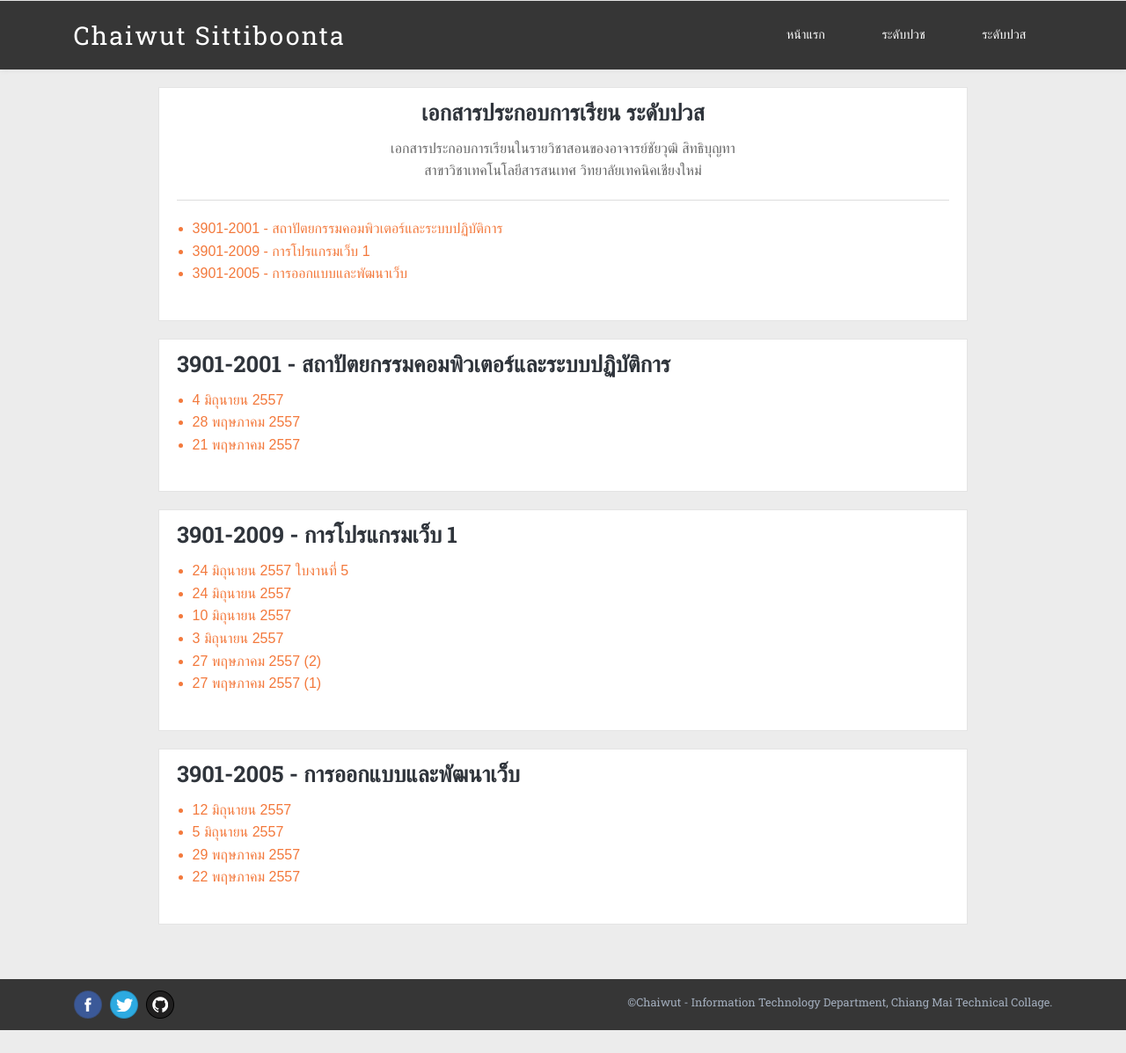
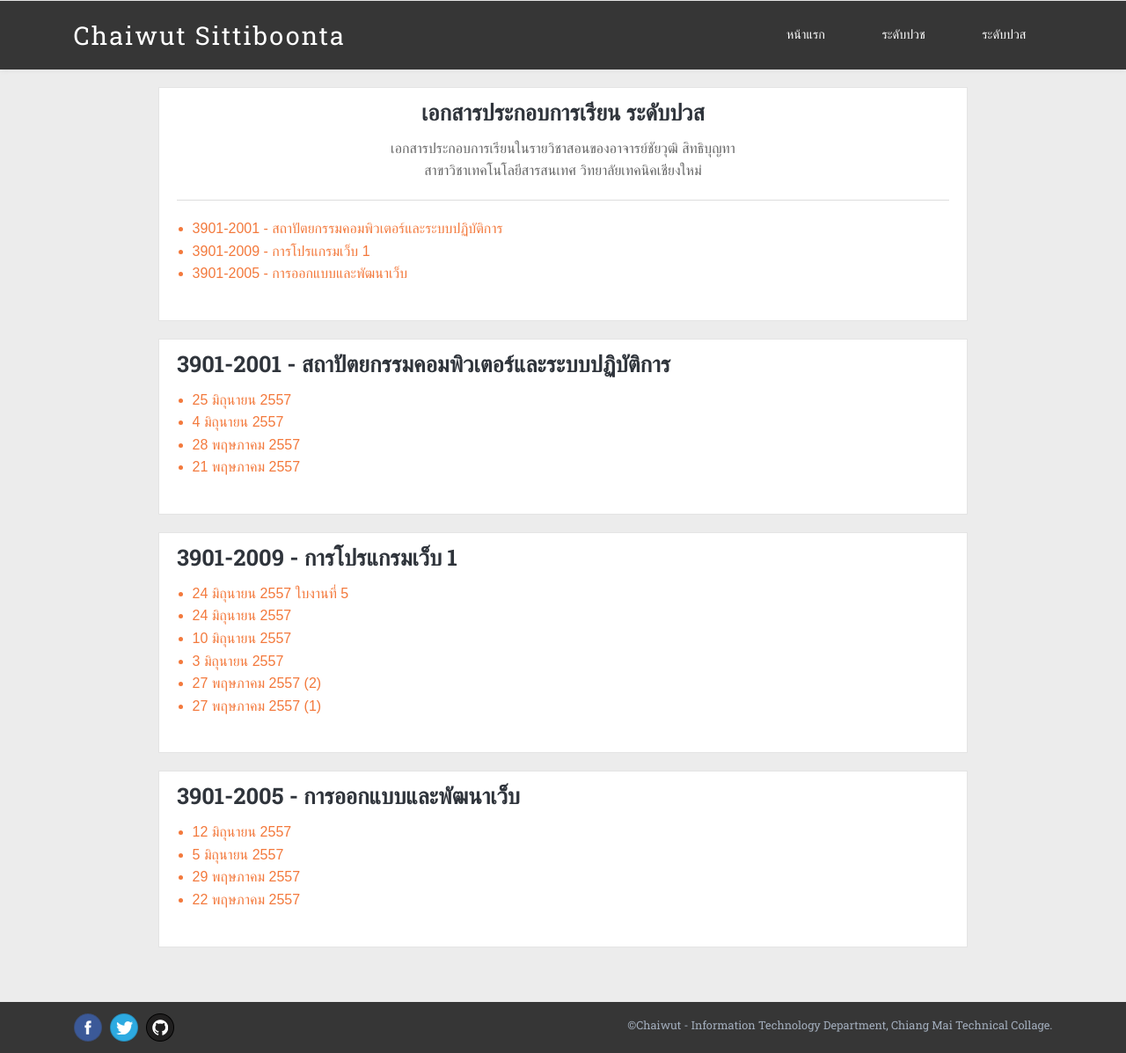
Before and after one commit to ichaiwut/ichaiwut.github.io, a Jekyll site: the page built from slides/high-diploma.html, in a window 1280 px wide. Shown: the whole page at 88% size. Built offline with Jekyll 4.4.1, drawn with Linux system fonts in a browser that asks for light colours; Markdown is read by kramdown in place of the engine named in the settings; before the commit the page ends 1171 px from its top, so only the background shows below that.

Commit message:
added slide

```diff
--- a/slides/high-diploma.html
+++ b/slides/high-diploma.html
@@ -32,6 +32,7 @@
 			<div class="post-list-container slide-con" id="com-art">
 				<h2>3901-2001 - สถาปัตยกรรมคอมพิวเตอร์และระบบปฏิบัติการ</h2>
 				<ul>
+					<li><a href="https://www.dropbox.com/s/1otibbonm9wiyux/3901-2001_25-06-2014.pdf" target="_blank">25 มิถุนายน 2557</a></li>
 					<li><a href="https://www.dropbox.com/s/mz5596sfddyx289/2901-2004_4-06-2014.pdf" target="_blank">4 มิถุนายน 2557</a></li>
 					<li><a href="https://www.dropbox.com/s/caqk067p1v2fk6e/3901-2001_28-05-2014.pdf" target="_blank">28 พฤษภาคม 2557</a></li>
 					<li><a href="https://www.dropbox.com/s/5a86sbpd3d8ydrc/3901-2001_21-05-14.pdf" target="_blank">21 พฤษภาคม 2557</a></li>
```
